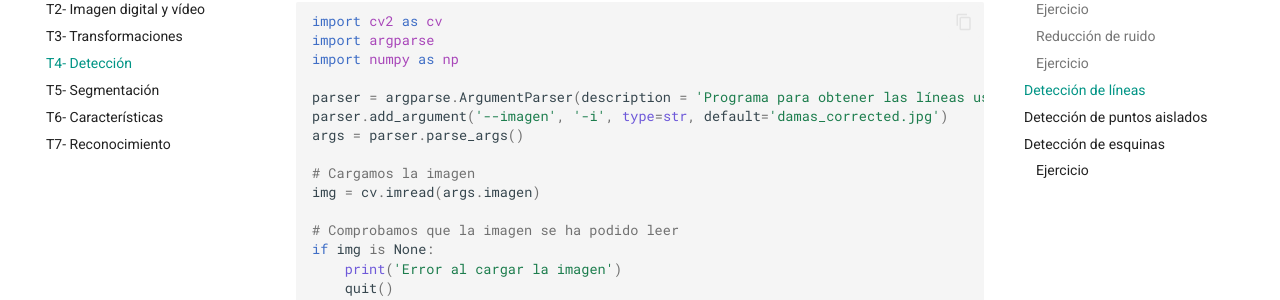
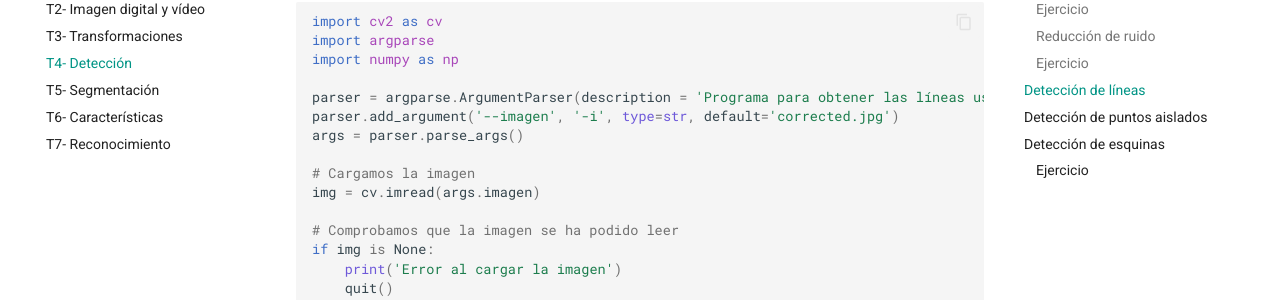
Before and after one commit to pertusa/VisionPorComputador, an MkDocs documentation site: the page built from docs/deteccion.md, in a window 1280 px wide and 900 px high, scrolled down 6731 px. Shown: the part 153-453 px from the top of the window. Built offline with MkDocs 1.6.1 and Material for MkDocs 9.7.7, drawn with Linux system fonts in a browser that asks for light colours.

Commit message:
damas_corrected fixed

```diff
--- a/docs/deteccion.md
+++ b/docs/deteccion.md
@@ -325,7 +325,7 @@ import argparse
 import numpy as np
 
 parser = argparse.ArgumentParser(description = 'Programa para obtener las líneas usando la transformada de Douglas Peucker')
-parser.add_argument('--imagen', '-i', type=str, default='damas_corrected.jpg')
+parser.add_argument('--imagen', '-i', type=str, default='corrected.jpg')
 args = parser.parse_args()
 
 # Cargamos la imagen
```
Also changed, not shown: docs/transformaciones.md (+1 -1 lines), docs/images/transformaciones/corrected.jpg (renamed from docs/images/transformaciones/damas_corrected.jpg).
